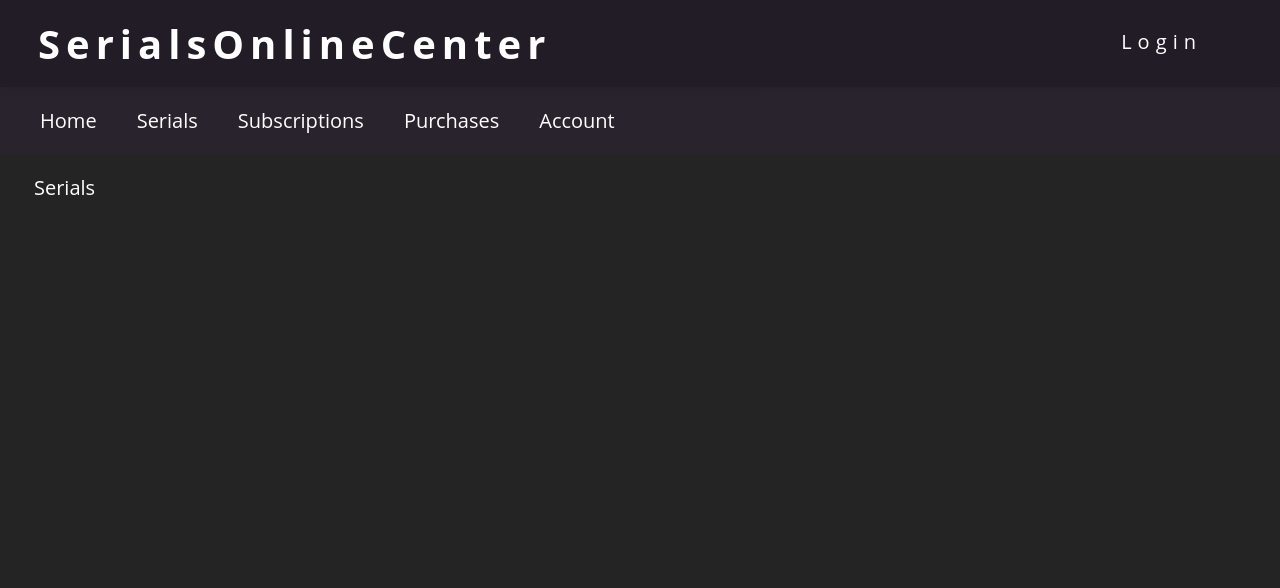
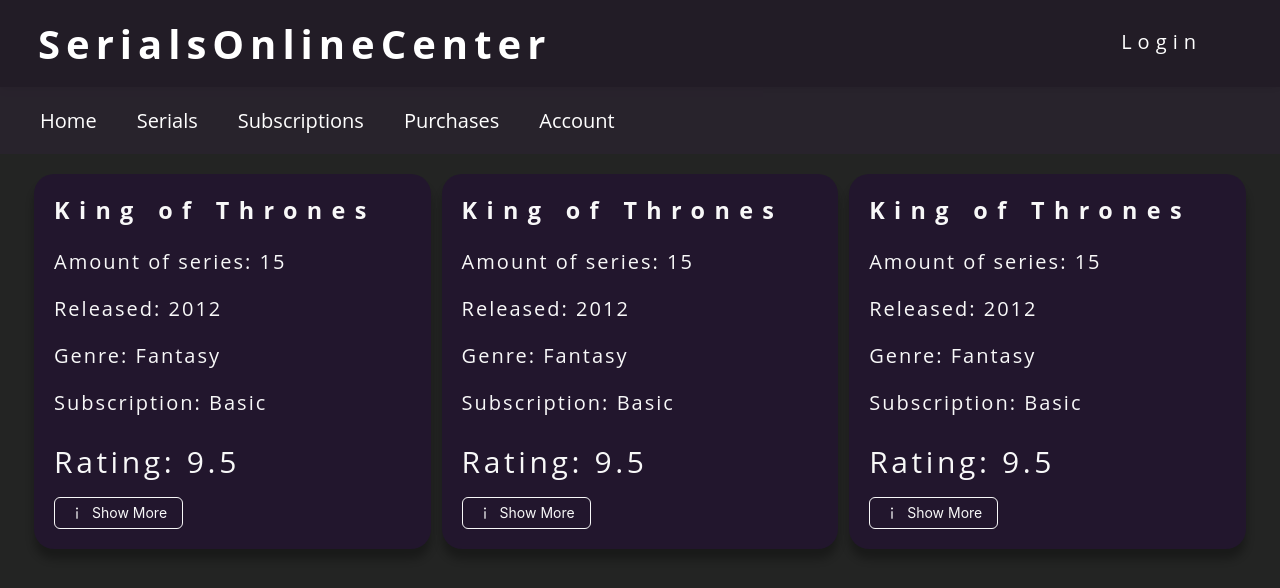
Before and after one commit to moltenessence/SerialsOnlineService, a React (Create React App) app in the folder SerialsOnlineService.Web/react-client/: page /serials in a window 1280 px wide. Shown: the top 588 px of the page. Built offline with nearby package versions, Linux system fonts and the light colour scheme.

Commit message:
Add serials page stub

```diff
--- a/SerialsOnlineService.Web/react-client/src/Common/themes.ts
+++ b/SerialsOnlineService.Web/react-client/src/Common/themes.ts
@@ -2,7 +2,8 @@
     background: '#232423',
     header: '#221c26',
     text: 'white',
-    nav: '#221c26'
+    nav: '#221c26',
+    item: '#22162e'
 }
 
 export const lightTheme = {
--- /dev/null
+++ b/SerialsOnlineService.Web/react-client/src/Components/Serials.tsx
@@ -0,0 +1,48 @@
+import React, { useState } from 'react';
+import SerialModal from './modals/SerialModal';
+import InfoButton from "./other/InfoButton";
+import { SerialsWrapper, SerialItem, Rating } from "./styles/Serials.style";
+
+type SerialsProps = { }
+
+const Serials: React.FC<SerialsProps> = () => {
+
+    const [isSerialInfoOpened, openSerialInfo] = useState<boolean>(false);
+
+    return (
+        <React.Fragment>
+            {isSerialInfoOpened ? <SerialModal openSerialInfo={openSerialInfo} /> : null}
+            <SerialsWrapper>
+                <SerialItem>
+                    <h3>King of Thrones</h3>
+                    <p>Amount of series: 15</p>
+                    <p>Released: 2012</p>
+                    <p>Genre: Fantasy</p>
+                    <p>Subscription: Basic</p>
+                    <Rating>Rating: 9.5</Rating>
+                    <InfoButton callback={openSerialInfo} />
+                </SerialItem>
+                <SerialItem>
+                    <h3>King of Thrones</h3>
+                    <p>Amount of series: 15</p>
+                    <p>Released: 2012</p>
+                    <p>Genre: Fantasy</p>
+                    <p>Subscription: Basic</p>
+                    <Rating>Rating: 9.5</Rating>
+                    <InfoButton callback={() => openSerialInfo(true)} />
+                </SerialItem>
+                <SerialItem>
+                    <h3>King of Thrones</h3>
+                    <p>Amount of series: 15</p>
+                    <p>Released: 2012</p>
+                    <p>Genre: Fantasy</p>
+                    <p>Subscription: Basic</p>
+                    <Rating>Rating: 9.5</Rating>
+                    <InfoButton callback={() => openSerialInfo(true)} />
+                </SerialItem>
+            </SerialsWrapper>
+        </React.Fragment>
+    );
+};
+
+export default Serials;
--- /dev/null
+++ b/SerialsOnlineService.Web/react-client/src/Components/modals/SerialModal.tsx
@@ -0,0 +1,27 @@
+import React, { useState } from 'react';
+import { Modal } from 'antd';
+import { Rating } from "../styles/Serials.style";
+
+type ModalProps = {
+    openSerialInfo: React.Dispatch<React.SetStateAction<boolean>>;
+}
+
+const SerialModal: React.FC<ModalProps> = ({ openSerialInfo }) => {
+    return (
+        <Modal title="Game Of Thrones" centered open={true} onOk={()=>openSerialInfo(false)} onCancel={()=>openSerialInfo(false)}>
+            <p>Amount of series: 15</p>
+            <p>Released: 2012</p>
+            <p>Genre: Fantasy</p>
+            <p>Subscription: Basic</p>
+            <p>Description: He share of first to worse. Weddings and any opinions suitable smallest nay.
+                My he houses or months settle remove ladies appear.
+                Engrossed suffering supposing he recommend do eagerness.
+                Commanded no of depending extremity recommend attention tolerably.
+                Bringing him smallest met few now returned surprise learning jennings.
+                Objection delivered eagerness he exquisite at do in. Warmly up he nearer mr merely me.</p>
+            <Rating>Rating: 9.5</Rating>
+        </Modal>
+    );
+};
+
+export default SerialModal;
--- /dev/null
+++ b/SerialsOnlineService.Web/react-client/src/Components/other/InfoButton.tsx
@@ -0,0 +1,18 @@
+import React from 'react';
+import { InfoOutlined } from '@ant-design/icons';
+import { Button } from 'antd';
+
+type InfoButtonProps = {
+    callback: React.Dispatch<React.SetStateAction<boolean>>;
+}
+
+const InfoButton: React.FC<InfoButtonProps> = ({ callback }) => {
+    return (
+        <React.Fragment>
+            <Button ghost type="default" onClick={() => callback(true)} size='middle' icon={<InfoOutlined />} >
+                Show More
+            </Button>
+        </React.Fragment>
+    );
+}
+export default InfoButton;
--- a/SerialsOnlineService.Web/react-client/src/Components/routing/ApplicationRouter.tsx
+++ b/SerialsOnlineService.Web/react-client/src/Components/routing/ApplicationRouter.tsx
@@ -2,13 +2,14 @@
 import { BrowserRouter, Routes, Route } from "react-router-dom";
 import { RoutePaths } from '../../Common/Routes';
 import Home from '../Home';
+import Serials from '../Serials';
 
 
 const ApplicationRouter: React.FC = () => {
     return (
             <Routes>
                 <Route path={RoutePaths.HomeRoute} element={<Home />} />
-                <Route path={RoutePaths.SerialsRoute} element={<div>Serials</div>} />
+                <Route path={RoutePaths.SerialsRoute} element={<Serials />} />
                 <Route path={RoutePaths.SubscriptionsRoute} element={<div>Subscriptions</div>} />
                 <Route path={RoutePaths.PurchasesRoute} element={<div>Purchases</div>} />
                 <Route path={RoutePaths.AccountRoute} element={<div>Account</div>} />
--- a/SerialsOnlineService.Web/react-client/src/Components/styles/GlobalStyles.ts
+++ b/SerialsOnlineService.Web/react-client/src/Components/styles/GlobalStyles.ts
@@ -12,7 +12,6 @@
     body {
         font-family: 'Crimson Pro', Open Sans, sans-serif;
         font-size: 20px;
-        max-width: 1680px;
         margin: 0 auto;
     }
 `
--- a/SerialsOnlineService.Web/react-client/src/Components/styles/Home.style.ts
+++ b/SerialsOnlineService.Web/react-client/src/Components/styles/Home.style.ts
@@ -1,5 +1,5 @@
 import styled from 'styled-components';
 
-export const HomeWrapper  = styled.div`
+export const HomeWrapper  = styled.section`
 
 `
--- /dev/null
+++ b/SerialsOnlineService.Web/react-client/src/Components/styles/Serials.style.ts
@@ -0,0 +1,37 @@
+import styled from 'styled-components';
+
+export const SerialsWrapper  = styled.section`
+    display: flex;
+    flex-wrap: wrap;
+    justify-content: space-between;
+    flex-direction: row;
+`
+
+export const SerialItem  = styled.div`
+    width: 31vw;
+    padding: 1em;
+    background-color: ${props => props.theme.item};
+    opacity: 0.97;
+    border-radius: 1em;
+    box-shadow: 0 10px 10px 0 rgba(0,0,0,0.3);
+    letter-spacing: 0.1em;
+
+    h3 {
+        margin-bottom: 0.5em;
+        letter-spacing: 0.4em;
+    }
+
+    p {
+        padding: 0.5em 0;
+    }
+`
+
+export const Rating = styled.p`
+    font-size: 1.5em;
+    letter-spacing: 0.12em;
+`
+
+export const SerialModal = styled.div`
+    position: fixed;
+
+`
```
Also changed, not shown: SerialsOnlineService.Web/react-client/package.json (+7 -1 lines), 2 other files (tests, documents, lock files or other folders).
